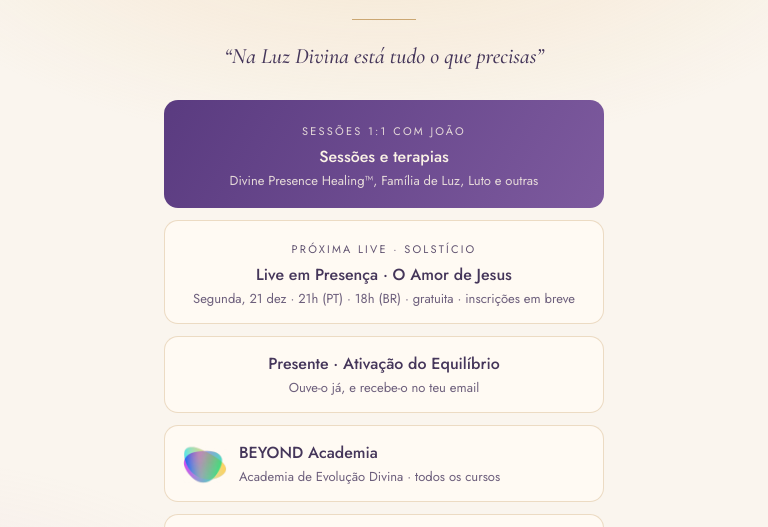
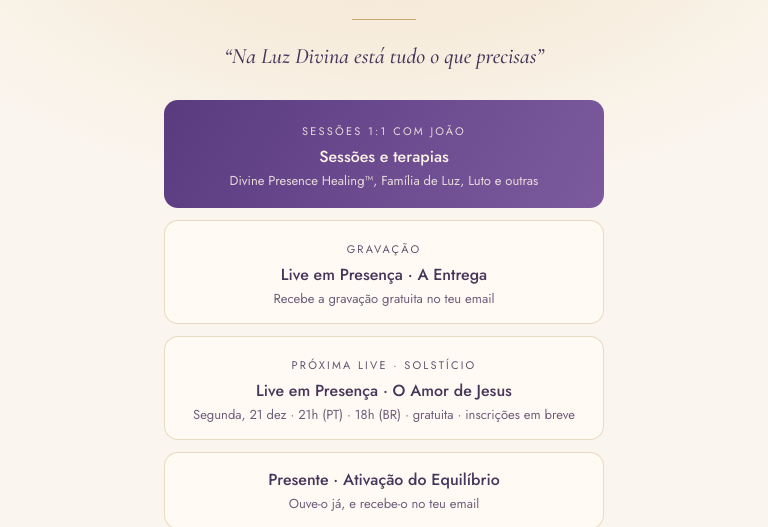
Before and after one commit to JCPaliteiro/links, a plain HTML site: page index.html in a window 1280 px wide. Shown: the part 248-775 px from the top of the page, without its empty margins (256-1024 px from the left). Drawn offline with nearby package versions, Linux system fonts and the light colour scheme.

Commit message:
Links: botão Gravação da Live A Entrega
Co-Authored-By: Claude Opus 5.5 <noreply@anthropic.com>
Claude-Session: https://claude.ai/code/session_01Hbv8bSmvXrcfm3XLFeAVRV

```diff
--- a/index.html
+++ b/index.html
@@ -102,6 +102,11 @@ footer a{color:var(--gold);text-decoration:none;letter-spacing:.06em}
       <small>Segunda, 23 nov · 21h (PT) · 18h (BR) · gratuita · inscreve-te</small>
     </a>
     <a class="btn" data-o data-desde="2026-11-24T00:00:00Z" data-ate="2026-12-22T00:00:00Z" href="https://lives.joaopaliteiro.com/">
+      <span class="tag">Gravação</span>
+      <b>Live em Presença · A Entrega</b>
+      <small>Recebe a gravação gratuita no teu email</small>
+    </a>
+    <a class="btn" data-o data-desde="2026-11-24T00:00:00Z" data-ate="2026-12-22T00:00:00Z" href="https://lives.joaopaliteiro.com/">
       <span class="tag">Próxima Live · Solstício</span>
       <b>Live em Presença · O Amor de Jesus</b>
       <small>Segunda, 21 dez · 21h (PT) · 18h (BR) · gratuita · inscrições em breve</small>
```
